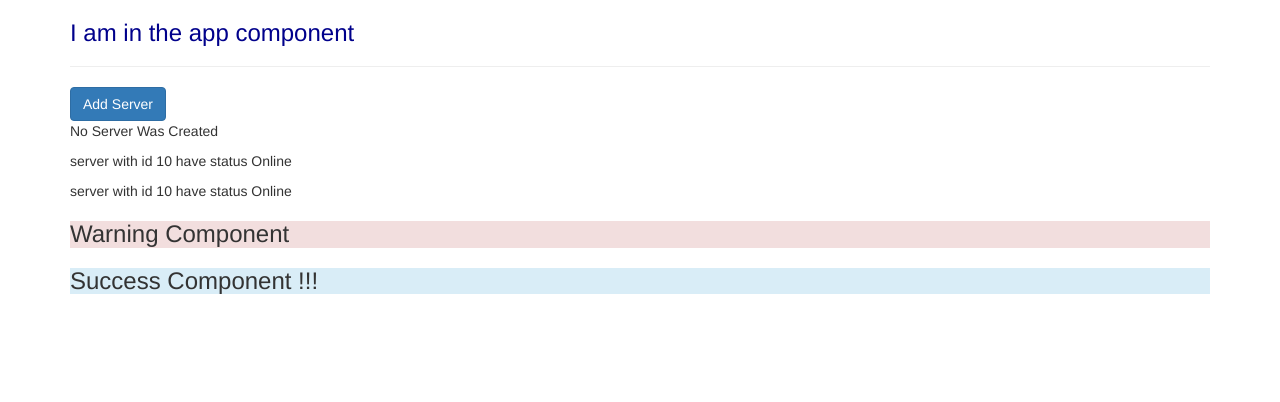
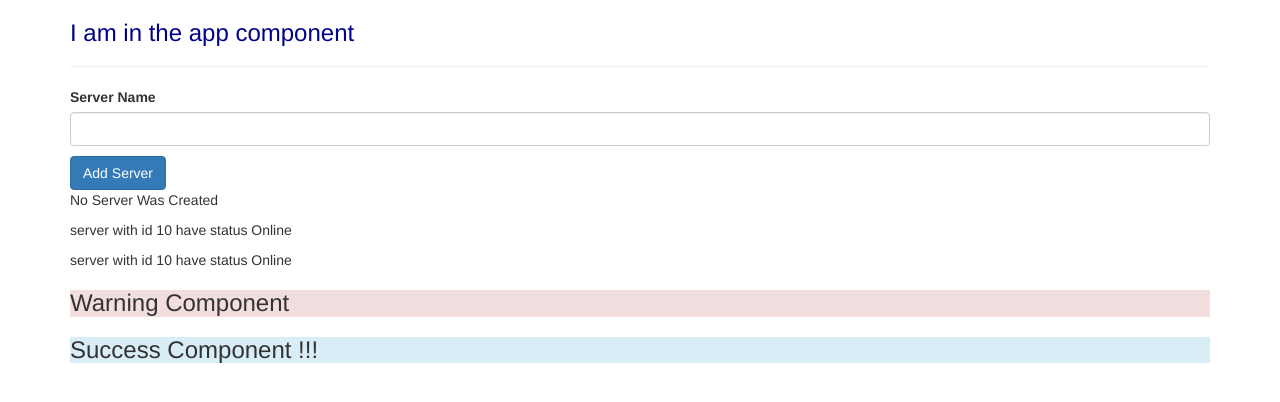
Before and after one commit to prethiv/Angular_Learning_app1, an Angular app: page / in a window 1280 px wide. Shown: the top 402 px of the page. Built offline with nearby package versions, Linux system fonts and the light colour scheme.

Commit message:
One way data binding

```diff
--- a/src/app/servers/servers.component.html
+++ b/src/app/servers/servers.component.html
@@ -1,3 +1,12 @@
+<label>
+    Server Name
+</label>
+<input
+    type="text"
+    class="form-control"
+    (input)="onUpdateServerName($event)"
+/>
+<p>{{serverName}}</p>
 <button class="btn btn-primary"
     [disabled]="!allownewserver"
     (click)="onCreateServer()">Add Server</button>
--- a/src/app/servers/servers.component.ts
+++ b/src/app/servers/servers.component.ts
@@ -9,6 +9,7 @@
 
   allownewserver=false;
   serverCreationStatus="No Server Was Created";
+  serverName="";
 
   constructor() {
 
@@ -24,4 +25,8 @@
     this.serverCreationStatus='Server was Created!!!';
   }
 
+  onUpdateServerName(event:Event){
+    this.serverName =(<HTMLInputElement>event.target).value;
+  }
+
 }
```
